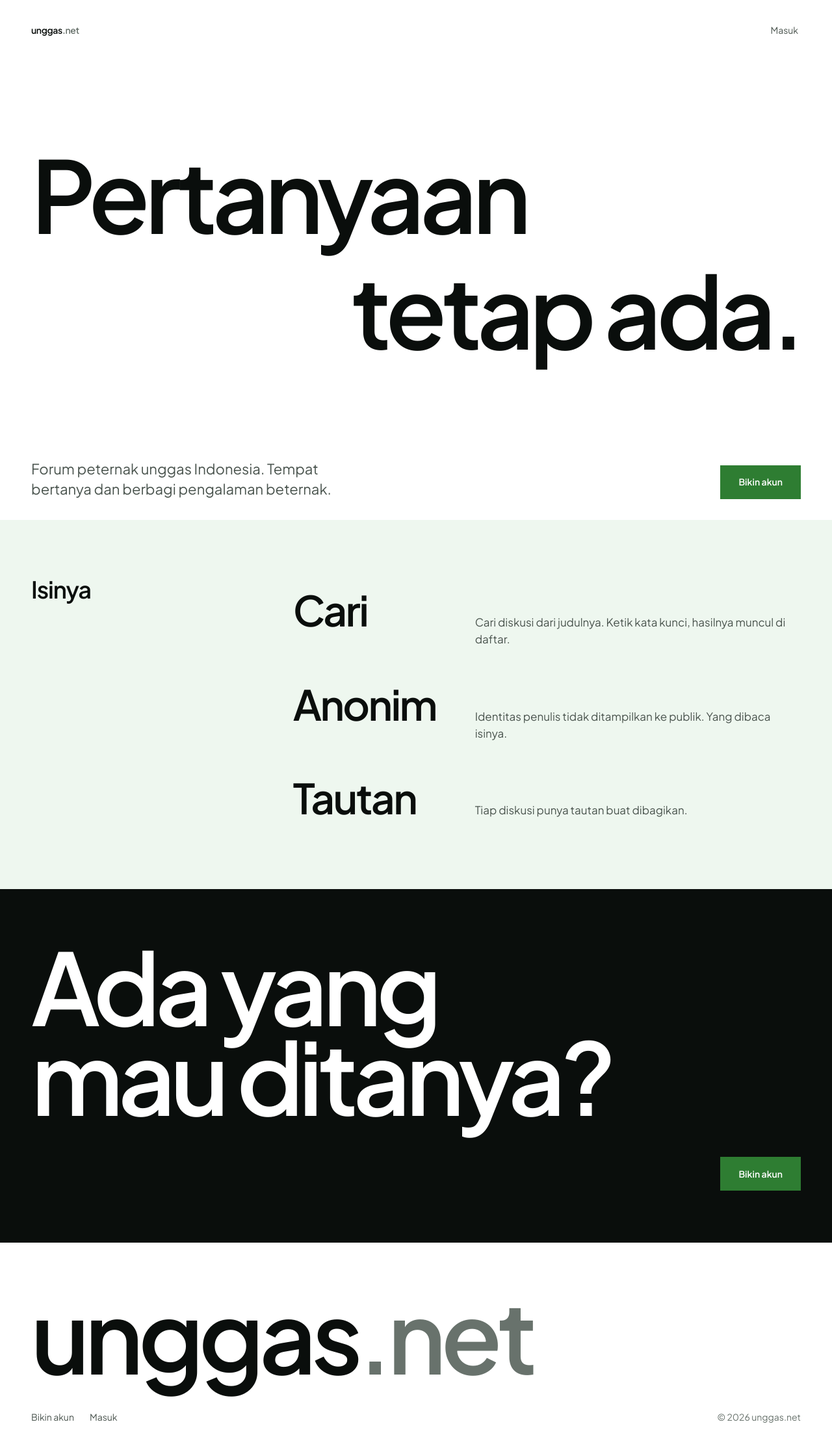
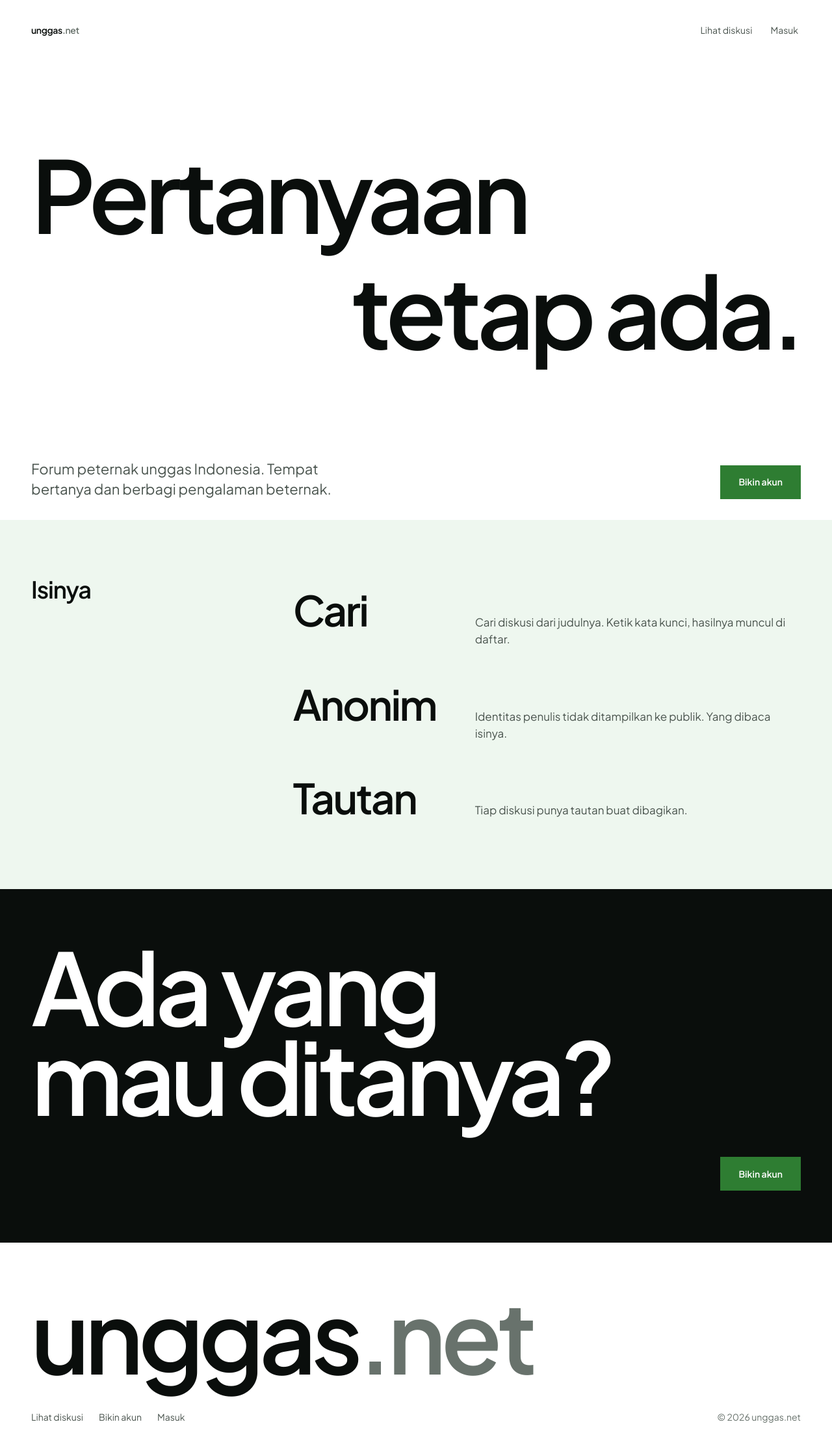
Before and after one commit to Arg-z/unggas-net, a Next.js app in the folder app/: page / in a window 1280 px wide. Shown: the top 2228 px of the page at 65% size. Built offline with nearby package versions, Linux system fonts and the light colour scheme; no server answers.

Commit message:
Beri tautan lihat diskusi di landing

```diff
--- a/app/src/app/page.tsx
+++ b/app/src/app/page.tsx
@@ -52,6 +52,9 @@ export default function Mulai() {
             unggas<span className="text-ink-faint">.net</span>
           </Link>
           <nav aria-label="Navigasi halaman" className="flex items-center gap-4 text-ink-soft sm:gap-5">
+            <Link href="/diskusi" className="inline-flex min-h-11 items-center px-1 transition-colors hover:text-accent-ink">
+              Lihat diskusi
+            </Link>
             <Link href="/masuk" className="inline-flex min-h-11 items-center px-1 transition-colors hover:text-accent-ink">
               Masuk
             </Link>
@@ -157,6 +160,9 @@ export default function Mulai() {
 
         <div className="mt-10 flex flex-col gap-6 text-[14px] md:flex-row md:items-center md:justify-between">
           <nav aria-label="Tautan footer" className="flex flex-wrap gap-x-6 gap-y-2 text-ink-soft">
+            <Link href="/diskusi" className="inline-flex min-h-11 items-center transition-colors hover:text-accent-ink sm:min-h-0">
+              Lihat diskusi
+            </Link>
             <Link href="/daftar" className="inline-flex min-h-11 items-center transition-colors hover:text-accent-ink sm:min-h-0">
               Bikin akun
             </Link>
```
